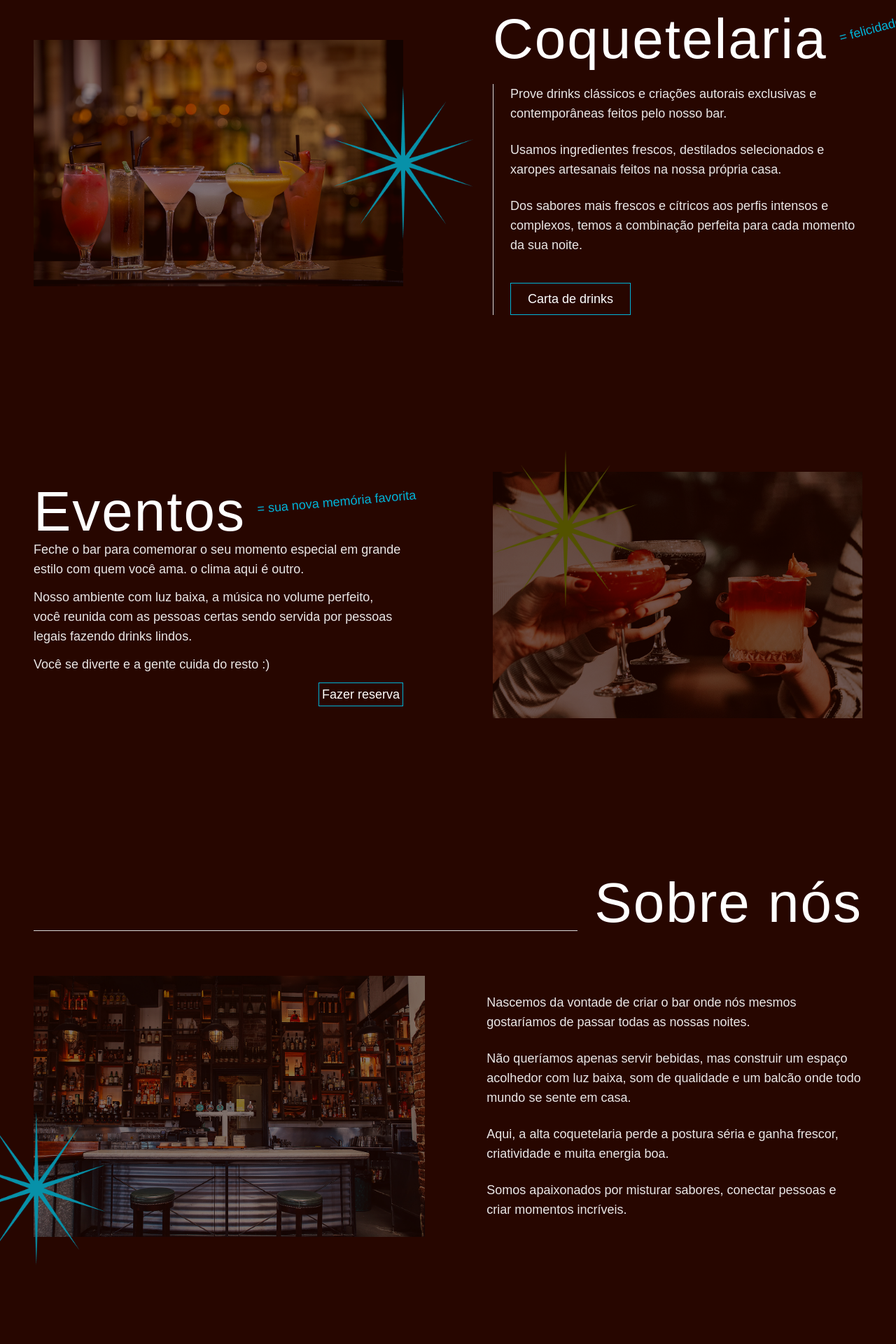
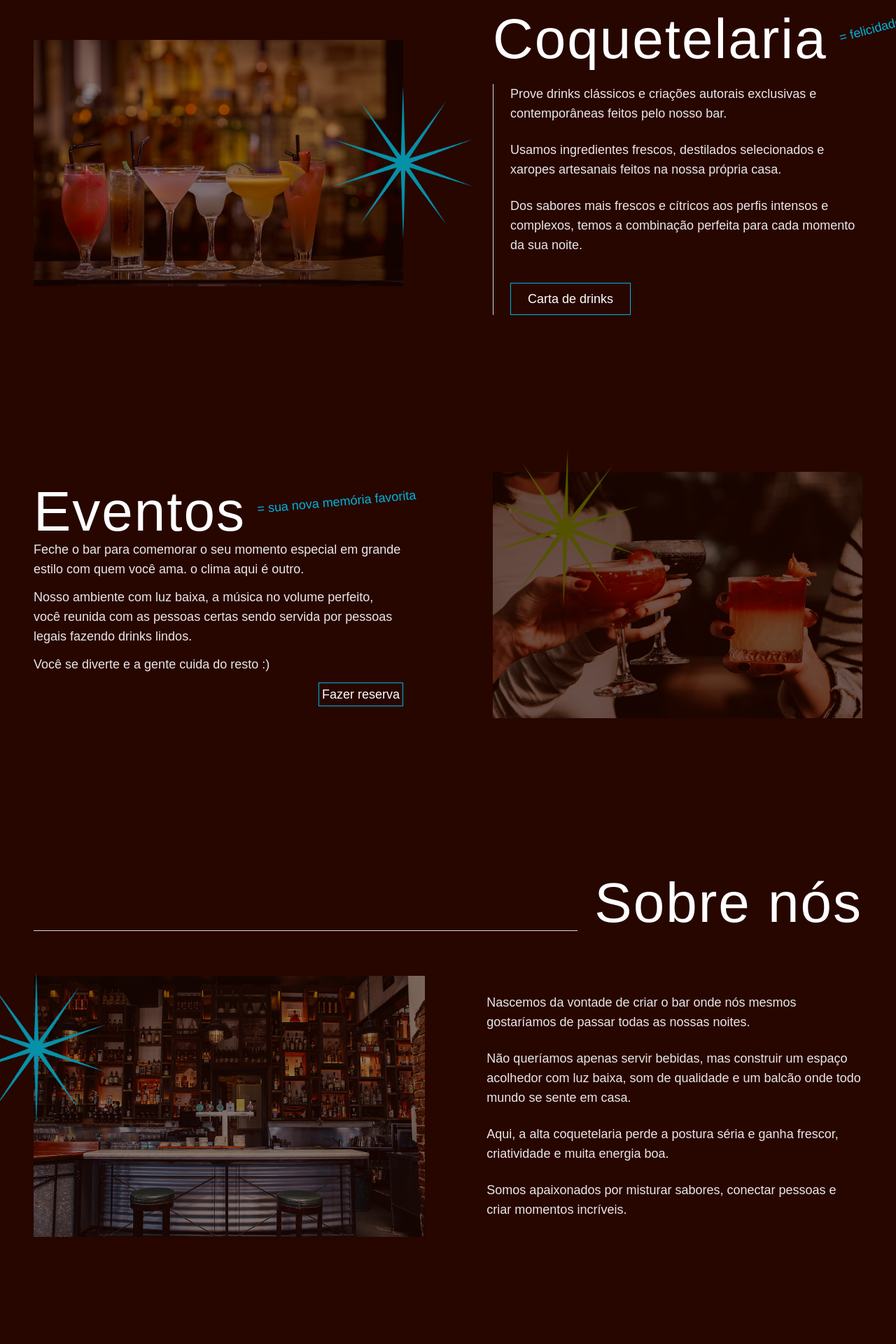
Before and after one commit to frank159/cocktail.bar, a Next.js app: page / in a window 1280 px wide. Shown: the part 880-2800 px from the top of the page at 70% size. Built offline with nearby package versions, Linux system fonts and the light colour scheme; a web font is replaced by a local one.

Commit message:
feture: add smooth scrolling and animated stars to MainSections component

```diff
--- a/app/componentes/Header/Header.tsx
+++ b/app/componentes/Header/Header.tsx
@@ -16,6 +16,17 @@ export default function Header() {
     return () => window.removeEventListener("scroll", handleScroll);
   }, []);
 
+  useEffect(() => {
+    if (!isMenuOpen) return;
+
+    const previousOverflow = document.body.style.overflow;
+    document.body.style.overflow = "hidden";
+
+    return () => {
+      document.body.style.overflow = previousOverflow;
+    };
+  }, [isMenuOpen]);
+
   const closeMenu = () => setIsMenuOpen(false);
 
   const navLinks = [
@@ -26,7 +37,6 @@ export default function Header() {
     { name: "Contato", href: "#contato" },
   ];
 
-  // NOVA FUNÇÃO: Intercepta o clique e faz a rolagem suave
   const handleNavClick = (e: React.MouseEvent<HTMLAnchorElement>, href: string) => {
     e.preventDefault(); // Impede o redirecionamento brusco padrão
 
@@ -34,18 +44,17 @@ export default function Header() {
     const elem = document.getElementById(targetId);
 
     if (elem) {
-      // Calcula a posição do elemento e subtrai a altura do header (64px = 4rem)
       const headerOffset = 64;
       const elementPosition = elem.getBoundingClientRect().top;
       const offsetPosition = elementPosition + window.scrollY - headerOffset;
 
       window.scrollTo({
         top: offsetPosition,
-        behavior: "smooth" // AQUI ESTÁ A MÁGICA DA ROLAGEM SUAVE
+        behavior: "smooth"
       });
     }
 
-    closeMenu(); // Fecha o menu mobile se estiver aberto
+    closeMenu();
   };
 
   const menuVariants = {
@@ -82,7 +91,6 @@ export default function Header() {
           }`}
       >
         <div className="flex justify-end w-full h-16 md:h-13">
-          {/* === VERSÃO DESKTOP === */}
           <nav className="hidden md:flex items-center gap-16 px-14 border-l border-white ml-auto">
             {navLinks.map((link) => (
               <a
@@ -96,7 +104,6 @@ export default function Header() {
             ))}
           </nav>
 
-          {/* === VERSÃO MOBILE === */}
           <div className="flex md:hidden ml-auto border-l border-white h-full">
             <button
               onClick={() => setIsMenuOpen(!isMenuOpen)}
@@ -117,7 +124,6 @@ export default function Header() {
         </div>
       </header>
 
-      {/* === MENU DROPDOWN MOBILE ANIMADO === */}
       <AnimatePresence>
         {isMenuOpen && (
           <motion.div
--- a/app/pages/mainSections/MainSections.tsx
+++ b/app/pages/mainSections/MainSections.tsx
@@ -1,9 +1,28 @@
+"use client";
+
+import { motion, useInView, useScroll, useSpring, useTransform } from "framer-motion";
 import Image from "next/image";
+import { useRef } from "react";
 import Text from "@/app/componentes/Text/Text";
 import Title from "@/app/componentes/Title/Title";
 import Button from "@/app/componentes/Button/Button";
 
 export default function MainSections() {
+    const { scrollYProgress } = useScroll();
+    const rotation = useSpring(useTransform(scrollYProgress, [0, 1], [0, 360]), {
+        stiffness: 50,
+        damping: 20,
+        mass: 1.2,
+    });
+    const reverseRotation = useSpring(useTransform(scrollYProgress, [0, 1], [0, -360]), {
+        stiffness: 35,
+        damping: 22,
+        mass: 1.5,
+    });
+    const y = useTransform(scrollYProgress, [0, 1], [0, -200]);
+    const starRef = useRef(null);
+    const isStarInView = useInView(starRef);
+
     return (
         <div className="relative w-full flex flex-col overflow-hidden">
             {/* ================= SEÇÃO 1: INFO SECTION ================= */}
@@ -24,13 +43,18 @@ export default function MainSections() {
                                 />
                             </div>
                             {/* Estrela no topo esquerdo (Mobile) / Meio direita (Desktop) */}
+                            <motion.div
+                                style={{ rotate: rotation }}
+                                className="absolute -top-10 -left-6 w-32 md:w-50 md:top-1/2 md:-translate-y-1/2 md:right-0 md:left-auto md:translate-x-1/2 z-20"
+                            >
                                 <Image
                                     src="/imgs/Star1.png"
                                     alt="Estrela azul"
                                     width={200}
                                     height={200}
-                                className="absolute -top-10 -left-6 w-32 md:w-50 md:top-1/2 md:-translate-y-1/2 md:right-0 md:left-auto md:translate-x-1/2 z-20"
+                                    className="w-full h-auto"
                                 />
+                            </motion.div>
                         </div>
 
                         {/* Textos e Botão */}
@@ -108,13 +132,18 @@ export default function MainSections() {
                                 height={600}
                                 className="hidden md:block w-full h-auto object-cover"
                             />
+                            <motion.div
+                                style={{ rotate: reverseRotation }}
+                                className="absolute -top-20 left-0 md:-top-8 md:-right-8 w-34 md:w-40 lg:w-52"
+                            >
                                 <Image
                                     src="/imgs/Star3.png"
                                     alt="Estrela"
                                     width={200}
                                     height={200}
-                                className="absolute -top-20 left-0 md:-top-8 md:-right-8 w-34 md:w-40 lg:w-52"
+                                    className="w-full h-auto"
                                 />
+                            </motion.div>
                         </div>
 
                     </div>
@@ -128,7 +157,13 @@ export default function MainSections() {
                         <div className="mb-30 md:mb-0 flex flex-col md:flex-row items-center gap-10 md:gap-16 w-full">
                             <div className="w-full md:w-1/2 relative">
                                 <Image src="/imgs/info3.png" alt="Sobre Nós" width={800} height={600} className="hidden md:block w-full h-auto object-cover relative z-10" />
-                                <Image src="/imgs/Star1.png" alt="Estrela" width={200} height={200} className="hidden md:absolute md:-bottom-10 md:-left-24 md:z-20 md:block" />
+                                <motion.div
+                                    ref={starRef}
+                                    style={{ y: isStarInView ? y : 0 }}
+                                    className="hidden md:block md:absolute md:-bottom-10 md:-left-24 md:z-20"
+                                >
+                                    <Image src="/imgs/Star1.png" alt="Estrela" width={200} height={200} className="w-[200px] h-auto" />
+                                </motion.div>
                             </div>
 
                             <div className="w-full md:w-1/2 flex flex-col gap-6 border-l border-[#D9D9D9] pl-2 py-2 md:border-l-0 md:pl-6">
@@ -137,7 +172,12 @@ export default function MainSections() {
                                 <Text className="font-asap text-base md:text-lg text-white/90">Aqui, a alta coquetelaria perde a postura séria e ganha frescor, criatividade e muita energia boa.</Text>
                                 <Text className="font-asap text-base md:text-lg text-white/90">Somos apaixonados por misturar sabores, conectar pessoas e criar momentos incríveis.</Text>
                             </div>
-                            <Image src="/imgs/Star1.png" alt="Estrela" width={200} height={200} className="absolute bottom-0 -right-5 self-end md:hidden w-34 md:w-40 lg:w-52 object-contain" />
+                            <motion.div
+                                style={{ rotate: rotation }}
+                                className="absolute bottom-0 -right-5 self-end md:hidden w-34 md:w-40 lg:w-52"
+                            >
+                                <Image src="/imgs/Star1.png" alt="Estrela" width={200} height={200} className="w-full h-auto object-contain" />
+                            </motion.div>
                         </div>
                     </div>
 
```
Lines whose indentation alone changed are shown as unchanged.
